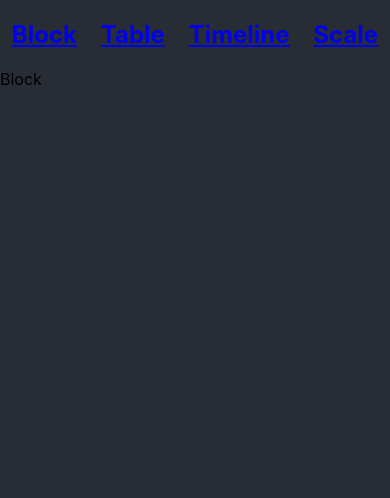
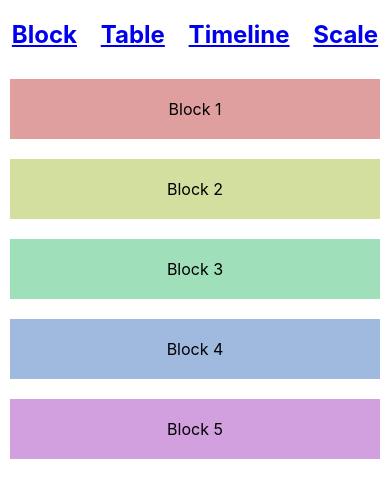
Before and after one commit to adam-vermes/react-chart, a React (Create React App) app: page /block in a window 390 px wide. Shown: the top 498 px of the page. Built offline with nearby package versions, Linux system fonts and the light colour scheme.

Commit message:
Block part

```diff
--- a/src/App.css
+++ b/src/App.css
@@ -4,9 +4,9 @@
   justify-content: space-around;
 }
 
-/* .link-item {
-} */
-
-body {
-  background-color: #282c34;
+html,
+body,
+#root,
+.App {
+  height: 100%;
 }
--- a/src/component/Block/Block.css
+++ b/src/component/Block/Block.css
@@ -0,0 +1,94 @@
+.grid-container {
+  display: grid;
+}
+
+.grid-item {
+  border: 1px transparent;
+  margin: 10px;
+  padding: 20px;
+  text-align: center;
+}
+
+#block1 {
+  background-color: rgb(223, 159, 159);
+  grid-column: 1/3;
+  grid-row: 1/2;
+}
+
+#block2 {
+  background-color: rgb(210, 223, 159);
+  grid-column: 3/4;
+  grid-row: 1/3;
+}
+
+#block3 {
+  background-color: rgb(159, 223, 185);
+  grid-column: 1/2;
+  grid-row: 2/4;
+}
+
+#block4 {
+  background-color: rgb(159, 185, 223);
+  grid-column: 2/3;
+  grid-row: 2/3;
+}
+
+#block5 {
+  background-color: rgb(210, 159, 223);
+  grid-column: 2/4;
+  grid-row: 3/4;
+}
+
+@media only screen and (max-width: 900px) {
+  #block1 {
+    grid-column: 1/4;
+    grid-row: 1/2;
+  }
+
+  #block2 {
+    grid-column: 1/2;
+    grid-row: 2/3;
+  }
+
+  #block3 {
+    grid-column: 2/3;
+    grid-row: 2/3;
+  }
+
+  #block4 {
+    grid-column: 3/4;
+    grid-row: 2/3;
+  }
+
+  #block5 {
+    grid-column: 1/4;
+    grid-row: 3/4;
+  }
+}
+
+@media only screen and (max-width: 400px) {
+  #block1 {
+    grid-column: 1/4;
+    grid-row: 1/2;
+  }
+
+  #block2 {
+    grid-column: 1/4;
+    grid-row: 2/3;
+  }
+
+  #block3 {
+    grid-column: 1/4;
+    grid-row: 3/4;
+  }
+
+  #block4 {
+    grid-column: 1/4;
+    grid-row: 4/5;
+  }
+
+  #block5 {
+    grid-column: 1/4;
+    grid-row: 5/6;
+  }
+}
--- a/src/component/Block/Block.js
+++ /dev/null
@@ -1,11 +0,0 @@
-import React from 'react'
-
-const Block = () => {
-    return (
-        <div>
-            Block
-        </div>
-    )
-}
-
-export default Block
--- /dev/null
+++ b/src/component/Block/Block.tsx
@@ -0,0 +1,30 @@
+import './Block.css';
+import React from 'react';
+
+const Block = () => {
+    return (
+        <div className="grid-container">
+            <div className="grid-item" id="block1">
+                <div>Block 1</div>
+            </div>
+
+            <div className="grid-item" id="block2">
+                <div>Block 2</div>
+            </div>
+
+            <div className="grid-item" id="block3">
+                <div>Block 3</div>
+            </div>
+
+            <div className="grid-item" id="block4">
+                <span>Block 4</span>
+            </div>
+
+            <div className="grid-item" id="block5">
+                <div>Block 5</div>
+            </div>
+        </div>
+    )
+}
+
+export default Block
--- /dev/null
+++ b/src/react-app-env.d.ts
@@ -0,0 +1 @@
+/// <reference types="react-scripts" />
```
Also changed, not shown: src/App.tsx (renamed from src/App.js).
